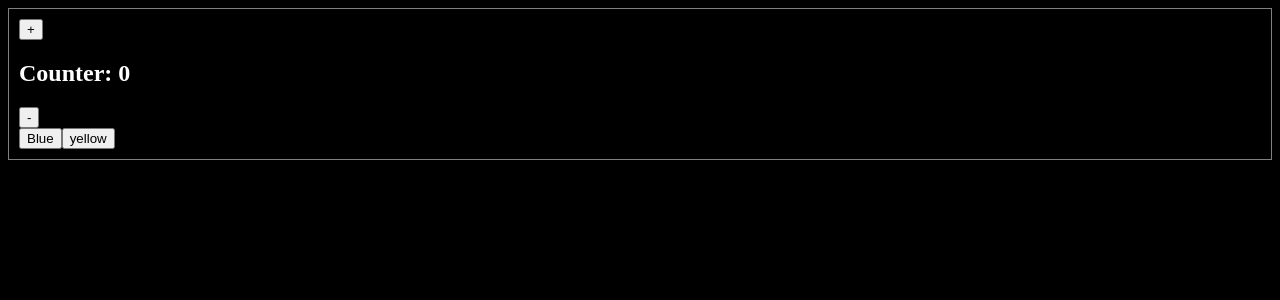
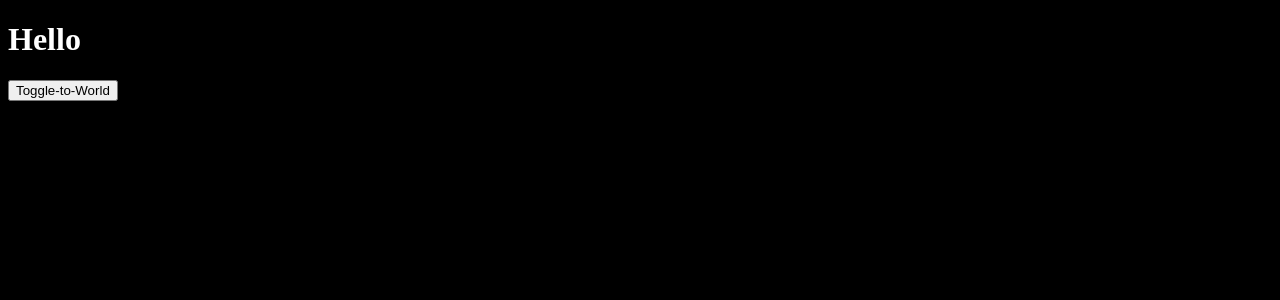
Before and after one commit to Viswajith2003/React-workout, a React (Vite) app: page / in a window 1280 px wide. Shown: the top 300 px of the page. Built offline with nearby package versions, Linux system fonts and the light colour scheme.

Commit message:
practicing useSate logic questions

```diff
--- a/src/App.jsx
+++ b/src/App.jsx
@@ -1,29 +1,46 @@
-import Cards from "./useContextEg/Cards";
-import Counter from "./useContextEg/Counter";
-import GetPosts from "./components/getPosts";
-import GetQuotes from "./components/getQuotes";
-import Map from "./components/map";
+import React from "react";
+import ChangeFirstName from "./useStateWorkout/ChangeFirstName";
+import ToggleText from "./useStateWorkout/toggleText";
 
-import UseEffect from "./components/useEffect";
-import UseRef from "./components/useRef";
-import CountProvider from "./providers/contextProvider";
+export default function App() {
 
-import CounterMemo from "./useMemo/counter";
-import { useCallback, useState } from "react";
-import UseLayoutEffect from "./components/UseLayoutEffects";
-import UseReducer from "./components/UseReducer";
-
-function App() {
-  // const [text, setText] = useState("");
-
-  // const handleClick = () => {
-  //   console.log("Child button clicked");
-  // };
-
-  // console.log("Parent rendering");
   return (
     <div>
-      {/* <input
+      {/* <ChangeFirstName/> */}
+      <ToggleText/>
+    </div>
+  );
+}
+
+
+
+
+
+
+
+
+
+
+
+
+
+
+// import Cards from "./useContextEg/Cards";
+// import Counter from "./useContextEg/Counter";
+// import GetPosts from "./components/getPosts";
+// import GetQuotes from "./components/getQuotes";
+// import Map from "./components/map";
+
+// import UseEffect from "./components/useEffect";
+// import UseRef from "./components/useRef";
+// import CountProvider from "./providers/contextProvider";
+
+// import CounterMemo from "./useMemo/counter";
+// import { useCallback, useState } from "react";
+// import UseLayoutEffect from "./components/UseLayoutEffects";
+// import UseReducer from "./components/UseReducer";
+{
+  /* <input
         type="text"
         value={text}
         onChange={(e) => setText(e.target.value)}
@@ -32,27 +49,41 @@ function App() {
       <br />
       <br />
 
-      <CounterMemo onClick={handleClick} /> */}
-      {/* <Cards title='title-1' content="content-1"/>
-      <Cards title='title-2' content="content-2"/> */}
-      {/* <CountProvider>
+      <CounterMemo onClick={handleClick} /> */
+}
+{
+  /* <Cards title='title-1' content="content-1"/>
+      <Cards title='title-2' content="content-2"/> */
+}
+{
+  /* <CountProvider>
         <Counter />
         <Cards />
         <Cards />
         <Cards />
-      </CountProvider> */}
-      {/* <Map/> */}
-      {/* <UseEffect/> */}
-
-      {/* <UseRef/> */}
-      {/* <UseLayoutEffect /> */}
-      <UseReducer/>
-      {/* <GetQuotes/> */}
-      {/* <GetPosts/> */}
-
-      {/* useMemo  */}
-    </div>
-  );
+      </CountProvider> */
+}
+{
+  /* <Map/> */
+}
+{
+  /* <UseEffect/> */
 }
 
-export default App;
+{
+  /* <UseRef/> */
+}
+{
+  /* <UseLayoutEffect /> */
+}
+{/* <UseReducer />; */}
+{
+  /* <GetQuotes/> */
+}
+{
+  /* <GetPosts/> */
+}
+
+{
+  /* useMemo  */
+}
--- /dev/null
+++ b/src/Hooks/useChangeFirstLetter.js
@@ -0,0 +1,14 @@
+import React, { useState } from "react";
+
+export default function useChangeFirstLetter(inputStr = "") {
+  const [changeName, setChangeName] = useState(inputStr);
+
+  function firstLetterChange() {
+    if(!changeName) return;
+    let updateText = changeName.charAt(0).toUpperCase() + changeName.slice(1);
+    console.log(updateText);
+    setChangeName(updateText);
+  }
+
+  return { changeName, firstLetterChange };
+}
--- a/src/components/useEffect.jsx
+++ b/src/components/useEffect.jsx
@@ -32,7 +32,7 @@ export default function UseEffect() {
 
   useEffect(() => {
     setBoom(false);
-    const id=setTimeout(() => {
+    const id = setTimeout(() => {
       setBoom(true);
     }, count * 1000);
     return () => {
@@ -40,6 +40,8 @@ export default function UseEffect() {
       clearTimeout(id);
     };
   }, [count]);
+
+
 
   return (
     <div>
--- a/src/main.jsx
+++ b/src/main.jsx
@@ -2,7 +2,7 @@ import React from "react";
 import "./index.css"
 import ReactDOM from "react-dom/client";
 import { RouterProvider } from "react-router-dom";
-import router from "./lib/router"; // your router file path
+import router from "./lib/router";
 import App from "./App";
 
 ReactDOM.createRoot(document.getElementById("root")).render(
--- a/src/pages/Home.jsx
+++ b/src/pages/Home.jsx
@@ -5,6 +5,7 @@ export default function Home() {
   return (
     <div>
       <h1>This is Home page</h1>
+
       <hr />
       <Link to="posts">Posts</Link>
     </div>
--- a/src/pages/Posts.jsx
+++ b/src/pages/Posts.jsx
@@ -1,6 +1,5 @@
 import React, { useEffect, useState } from "react";
 import { Link } from "react-router-dom";
-
 export default function Posts() {
   const [posts, setPosts] = useState([]);
 
--- /dev/null
+++ b/src/useStateWorkout/ChangeFirstName.jsx
@@ -0,0 +1,13 @@
+import React from "react";
+import useChangeFirstLetter from "../Hooks/useChangeFirstLetter";
+
+export default function ChangeFirstName() {
+  const { changeName, firstLetterChange } = useChangeFirstLetter("viswajith");
+
+  return (
+    <div>
+      <h1>{changeName}</h1>
+      <button onClick={firstLetterChange}>Click me</button>
+    </div>
+  );
+}
--- /dev/null
+++ b/src/useStateWorkout/toggleText.jsx
@@ -0,0 +1,25 @@
+import React, { useState } from "react";
+
+export default function ToggleText() {
+  const [text, setText] = useState("Hello");
+  const [btn, setBtn] = useState("Toggle-to-World");
+
+  const handleToggle = () => {
+    // if (text==="Hello") {
+    //   setText("World");
+    // } else {
+    //   setText("Hello");
+    // }
+
+    setText((prev) => (prev === "Hello" ? "World" : "Hello"));
+    setBtn((prev) =>
+      prev === "Toggle-to-World" ? "Toggle-to-Hello" : "Toggle-to-World"
+    );
+  };
+  return (
+    <div>
+      <h1>{text}</h1>
+      <button onClick={handleToggle}>{btn}</button>
+    </div>
+  );
+}
```
Also changed, not shown: src/review/welcome.jsx (added, +9 -0 lines).
